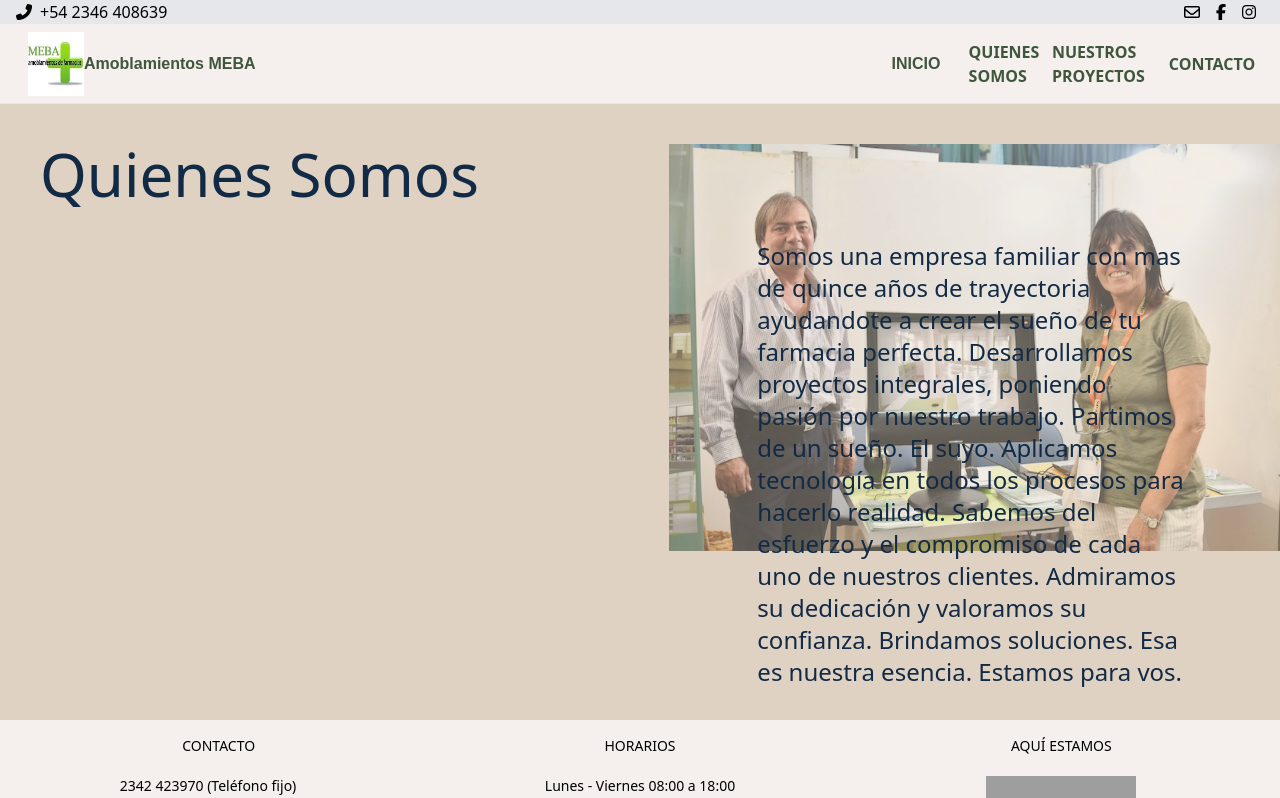
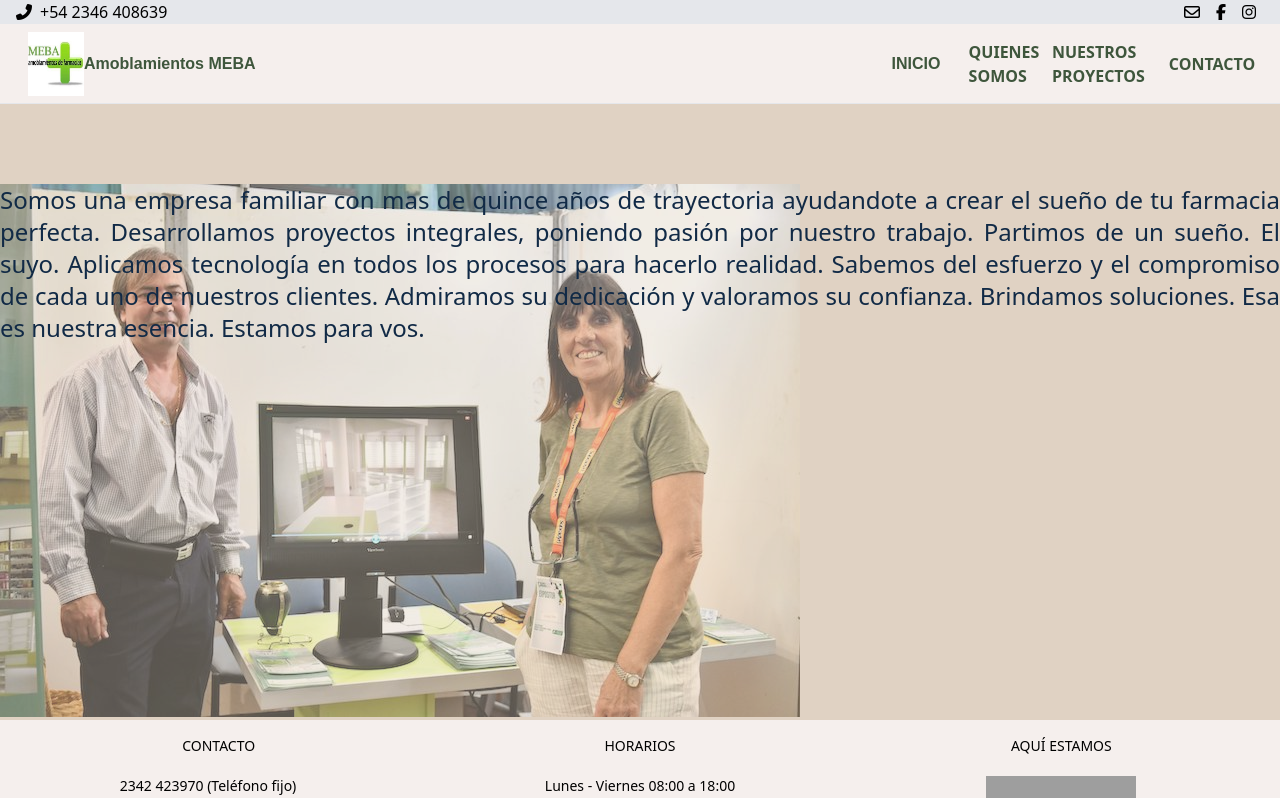
Before and after one commit to belennG/meba-amoblamientos, a Vue app: page /quienes-somos in a window 1280 px wide. Shown: the top 798 px of the page. Built offline with nearby package versions, Linux system fonts and the light colour scheme; grey boxes are pictures that could not be loaded; what @savvywombat/tailwindcss-grid-areas would draw is missing.

Commit message:
Add styling

```diff
--- a/src/components/Footer.vue
+++ b/src/components/Footer.vue
@@ -1,6 +1,6 @@
 <template>
   <div
-    class="bg-isabelline h-64 w-full grid grid-cols-3 px-2 py-2 text-sm absolute"
+    class="bg-isabelline h-64 w-full grid grid-cols-3 px-2 py-2 text-sm"
     id="footer"
   >
     <div class="flex flex-col items-center py-2 ">
--- a/src/views/Inicio.vue
+++ b/src/views/Inicio.vue
@@ -1,11 +1,14 @@
 <template>
   <div>
     <div class="h-screen w-screen">
-      <h1 class="z-20 absolute top-1/3 text-hunter-green" style="font-size:4vw">
+      <h1
+        class="z-20 absolute top-1/3 left-6 text-hunter-green"
+        style="font-size:4vw"
+      >
         Amoblamientos de Farmacia
       </h1>
-      <div class="slider-container w-full" style="height:1631px">
-        <Slider :images="imagesAsData"></Slider>
+      <div class="slider-container w-full object-cover" style="height:1631px">
+        <Slider :images="imagesAsData" class="object-cover"></Slider>
       </div>
     </div>
     <div
@@ -104,7 +107,7 @@
   </div>
 </template>
 
-<script lang="ts">
+<script>
 import Vue from "vue";
 import Render1 from "@/assets/render/Render1.jpeg";
 import Render2 from "@/assets/render/Render2.jpeg";
--- a/src/views/QuienesSomos.vue
+++ b/src/views/QuienesSomos.vue
@@ -1,15 +1,16 @@
 <template>
   <div
-    class="height w-full bg-almond text-blueish-text-color px-10 py-10 top-20 relative"
+    class="height pt-40 w-full h-auto bg-almond text-blueish-text-color relative"
     id="quienes-somos"
   >
-    <h1 class="text-6xl title">Quienes Somos</h1>
-    <div class="">
-      <div class="slider-wrapper slider" style="height: 800px width:800px">
+    <!-- <h1 class="text-6xl title fixed top-1/6">Quienes Somos</h1> -->
+    <div class="w-2/3 absolute left-0">
+      <div class="slider-wrapper slider" style="height:100px width:100px">
         <Slider :images="imagesAsData" />
       </div>
+    </div>
     <div
-        class="quienes-somos-texto w-1/3 h-1/3 absolute right-0 mx-24 my-24 text-2xl paragraph"
+      class="quienes-somos-texto absolute right-0 text-justify text-2xl float-right"
     >
       <h2 class="">
         Somos una empresa familiar con mas de quince años de trayectoria
@@ -20,7 +21,6 @@
         nuestros clientes. Admiramos su dedicación y valoramos su confianza.
         Brindamos soluciones. Esa es nuestra esencia. Estamos para vos.
       </h2>
-      </div>
     </div>
   </div>
 </template>
@@ -51,7 +51,7 @@ export default Vue.extend({
   height: calc(100vh - 104px);
 }
 
-#quienes-somos {
+/* #quienes-somos {
   display: grid;
   grid-template-areas:
     "title title title title"
@@ -61,5 +61,5 @@ export default Vue.extend({
     "slider slider paragraph paragraph";
   grid-template-rows: repeat(4, 1fr);
   grid-template-columns: 1/2fr, 1fr 1fr 1fr 1fr;
-}
+} */
 </style>
```
Lines whose indentation alone changed are shown as unchanged.
